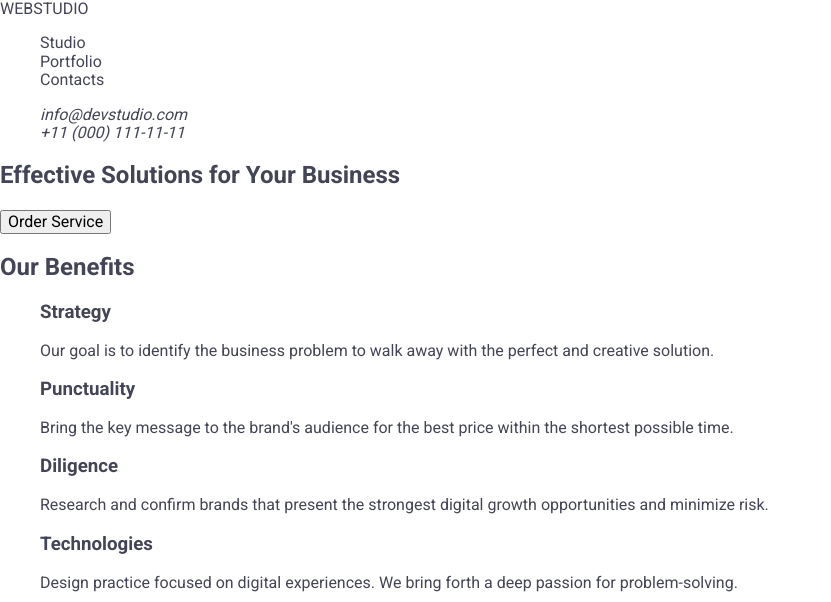
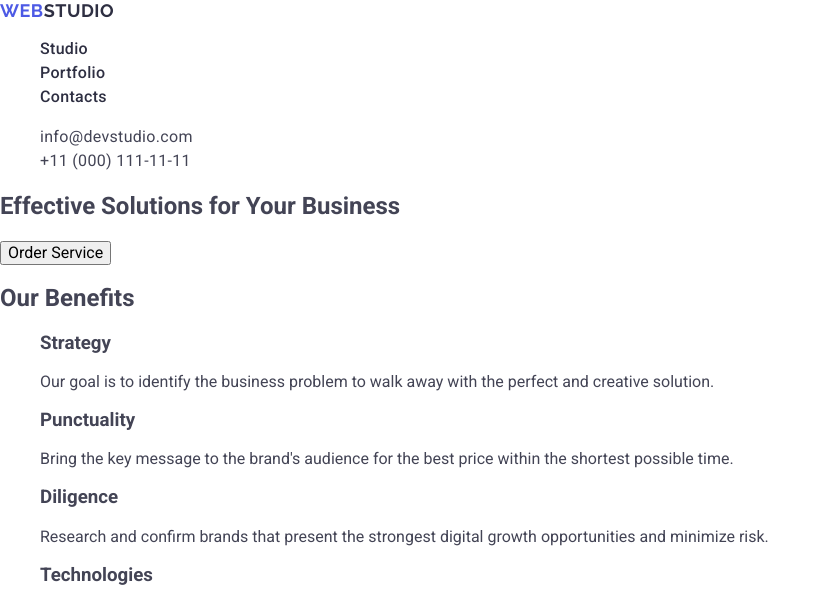
Before and after one commit to andrii-kyrch/goit-markup-hw-02, a plain HTML site: page index.html in a window 1280 px wide. Shown: the top 602 px of the page, without its empty margins (0-831 px from the left). Drawn offline with nearby package versions, Linux system fonts and the light colour scheme.

Commit message:
Add styles hearder

```diff
--- a/css/styles.css
+++ b/css/styles.css
@@ -18,3 +18,42 @@ ol {
 button {
   cursor: pointer;
 }
+
+.logo {
+  font-family: 'Raleway', sans-serif;
+  font-weight: 700;
+  font-size: 18px;
+  line-height: 1.16667;
+  letter-spacing: 0.03em;
+  color: #2e2f42;
+}
+
+.logo-first-part {
+  color: #4d5ae5;
+}
+
+.menu-link {
+  font-weight: 500;
+  line-height: 1.5;
+  letter-spacing: 0.02em;
+  color: #2e2f42;
+}
+
+.menu-link:hover,
+.menu-link:focus {
+  color: #404bbf;
+}
+
+.contact {
+  font-style: normal;
+}
+
+.contact-link {
+  line-height: 1.5;
+  letter-spacing: 0.02em;
+}
+
+.contact-link:hover,
+.contact-link:focus {
+  color: #404bbf;
+}
--- a/index.html
+++ b/index.html
@@ -22,7 +22,9 @@
   <body>
     <header class="page-header">
       <nav class="page-nav">
-        <a class="logo" href="./index.html">WEBSTUDIO</a>
+        <a class="logo" href="./index.html"
+          ><span class="logo-first-part">WEB</span>STUDIO</a
+        >
         <ul class="menu">
           <li class="menu-item"><a class="menu-link" href="">Studio</a></li>
           <li class="menu-item">
@@ -196,7 +198,9 @@
       </section>
     </main>
     <footer>
-      <a class="logo" href="./index.html">WEBSTUDIO</a>
+      <a class="logo" href="./index.html"
+        ><span class="logo-first-part">WEB</span>STUDIO</a
+      >
       <p>
         Increase the flow of customers and sales for your business with digital
         marketing &amp; growth solutions.
```
